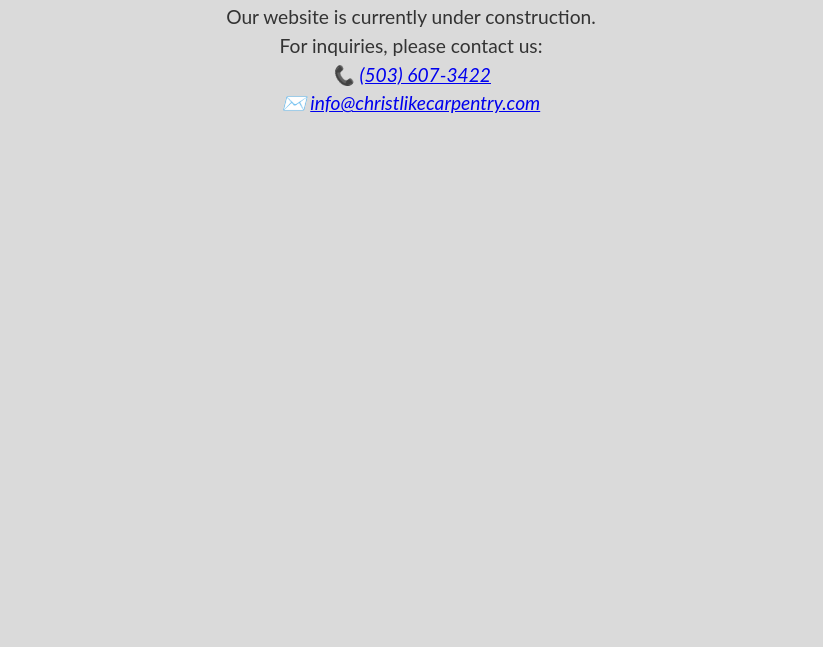
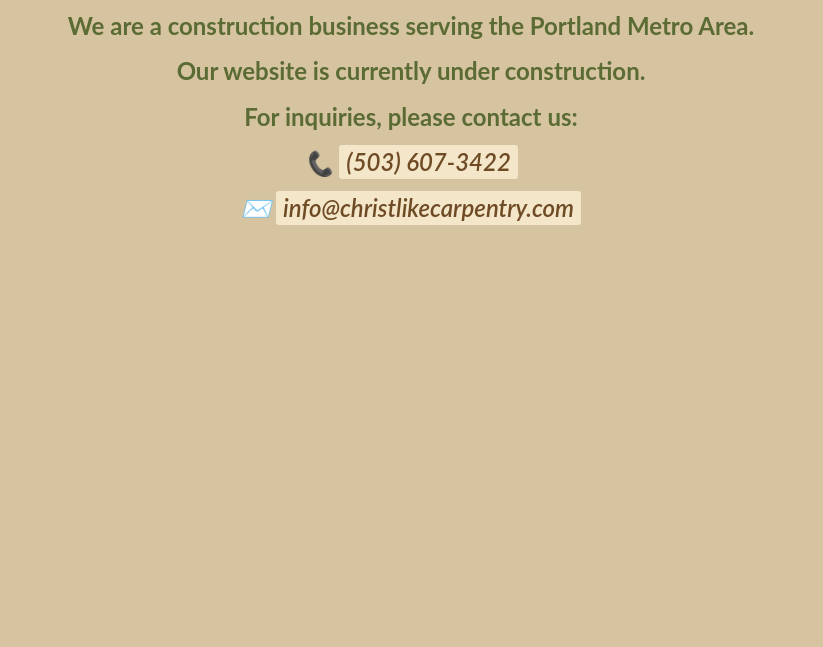
Before and after one commit to krs00/christ-like-v1, a website built with Vite: page index.html in a window 1280 px wide. Shown: the part 153-800 px from the top of the page, without its empty margins (229-1052 px from the left). Built offline with nearby package versions, Linux system fonts and the light colour scheme.

Commit message:
update color scheme

```diff
--- a/src/style.css
+++ b/src/style.css
@@ -2,15 +2,15 @@
 
 body {
   font-family: 'Lato', sans-serif;
-  background-color: #dadada;
+  background-color: #D6C4A1;
   text-align: center;
   padding: 2em;
-  color: #333;
+  color: #4B372E;
 }
 
 h1 {
-  color: #502800; /* warm, earthy tone */
-  margin-bottom: 0.2em;
+  color: #7C4A0A;
+  margin: 0.4em 0;
   font-size: 3.5rem;
 }
 
@@ -21,4 +21,30 @@
 ul {
   list-style: none;
   padding: 0;
+  margin: 0;
 }
+
+.body-txt {
+  font-size: 1.5rem;
+  color: #5B6B34;
+  margin: 0.4em 0;
+  font-weight: bold;
+}
+
+a {
+  color: #6E4B25;
+  background-color: #F4E6C9;
+  padding: 0.1em 0.3em;
+  border-radius: 3px;
+  text-decoration: none;
+  font-weight: 600;
+  transition: background-color 0.3s ease, color 0.3s ease;
+}
+
+a:hover,
+a:focus {
+  color: #7F1D1D;
+  background-color: #E7D4B3;
+  text-decoration: underline;
+  outline: none;
+}
```
